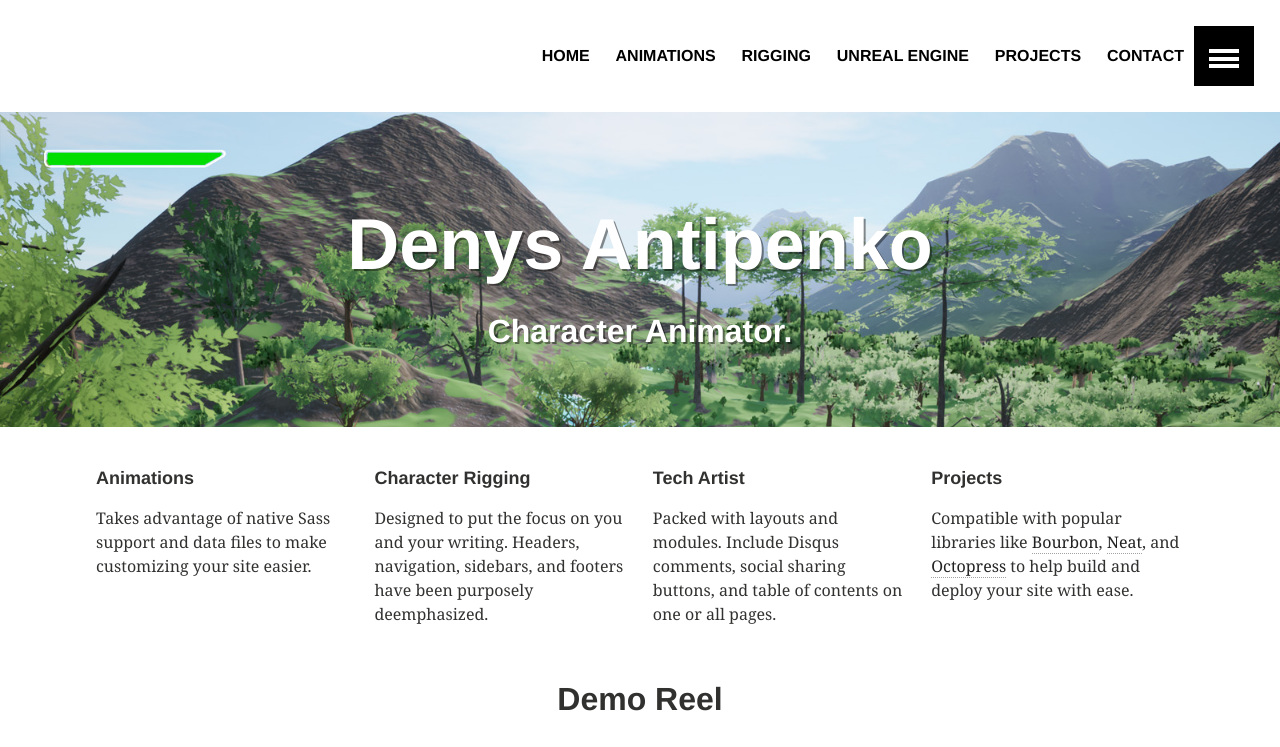
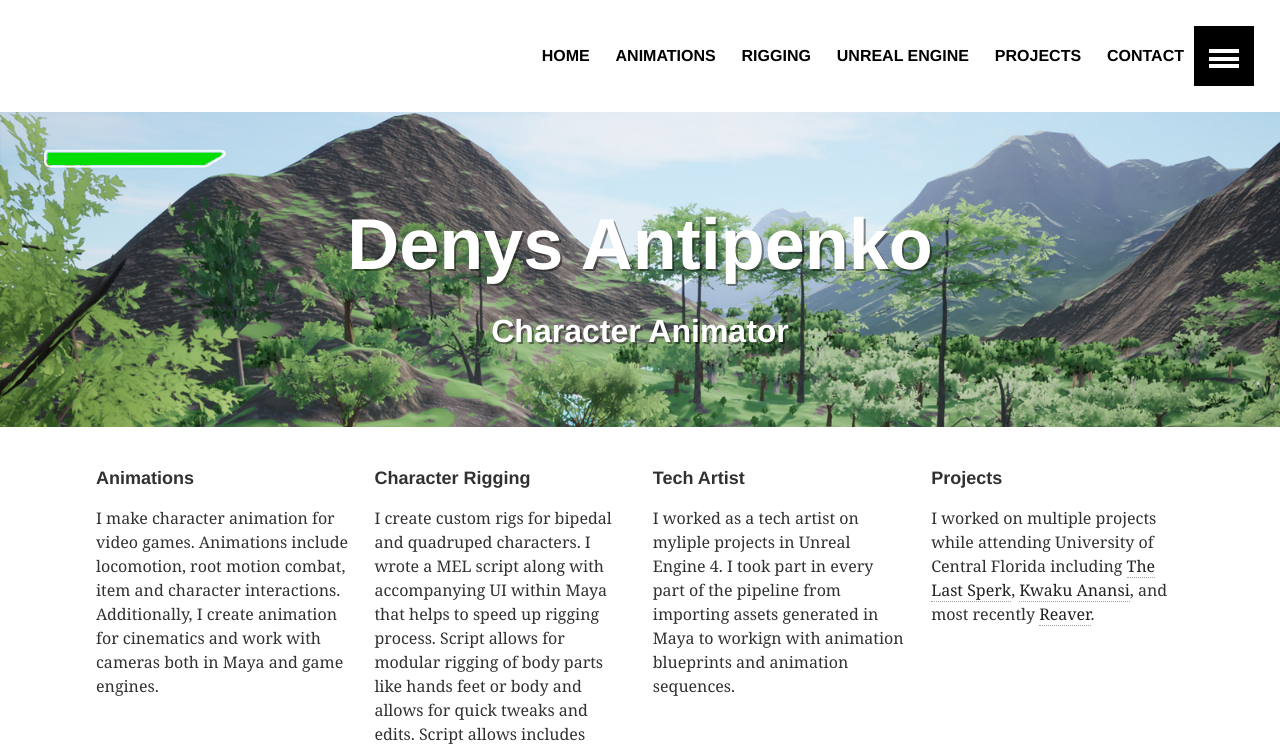
Before and after one commit to Umych/umychweb, a Jekyll site: the page built from index.md, in a window 1280 px wide and 1400 px high. Shown: the top 747 px of the window. Built offline with Jekyll 4.4.1, drawn with Linux system fonts in a browser that asks for light colours; some of the changed text lies outside the part shown; grey boxes are pictures that could not be loaded.

Commit message:
deleted folder posts; created folder animation fo images

```diff
--- a/_config.yml
+++ b/_config.yml
@@ -1,7 +1,7 @@
 # Site wide configuration
 
 title: "Denys Antipenko"
-description: "Character Animator."
+description: "Character Animator"
 logo: 120x120.gif
 teaser: 400x250.gif
 locale: en_US
@@ -29,7 +29,7 @@ owner:
   name: "Denys Antipenko"
   web: "http://umych.com"
   twitter: "umych_sir"
-  bio: "Self taught characrer animator. "
+  bio: "Self taught characrer animator."
   avatar: "bio-photo.jpg" # 160x160 px image for author byline
   # disqus-shortname:
 
--- a/index.md
+++ b/index.md
@@ -9,22 +9,22 @@ image:
 
 <div class="tile">
   <h2 class="post-title">Animations</h2>
-  <p class="post-excerpt">Takes advantage of native Sass support and data files to make customizing your site easier.</p>
+  <p class="post-excerpt">I make character animation for video games. Animations include locomotion, root motion combat, item and character interactions. Additionally, I create animation for cinematics and work with cameras both in Maya and game engines.</p>
 </div><!-- /.tile -->
 
 <div class="tile">
   <h2 class="post-title">Character Rigging</h2>
-  <p class="post-excerpt">Designed to put the focus on you and your writing. Headers, navigation, sidebars, and footers have been purposely deemphasized.</p>
+  <p class="post-excerpt">I create custom rigs for bipedal and quadruped characters. I wrote a MEL script along with accompanying UI within Maya that helps to speed up rigging process. Script allows for modular rigging of body parts like hands feet or body and allows for quick tweaks and edits. Script allows includes IK/FK switch.</p>
 </div><!-- /.tile -->
 
 <div class="tile">
   <h2 class="post-title">Tech Artist</h2>
-  <p class="post-excerpt">Packed with layouts and modules. Include Disqus comments, social sharing buttons, and table of contents on one or all pages.</p>
+  <p class="post-excerpt">I worked as a tech artist on myliple projects in Unreal Engine 4. I took part in every part of the pipeline from importing assets generated in Maya to workign with animation blueprints and animation sequences.</p>
 </div><!-- /.tile -->
 
 <div class="tile">
   <h2 class="post-title">Projects</h2>
-  <p class="post-excerpt">Compatible with popular libraries like <a href="http://bourbon.io">Bourbon</a>, <a href="http://neat.bourbon.io/">Neat</a>, and <a href="http://github.com/octopress/octopress">Octopress</a> to help build and deploy your site with ease.</p>
+  <p class="post-excerpt">I worked on multiple projects while attending University of Central Florida including  <a href="http://www.umych.com/projects/last-spark/">The Last Sperk</a>, <a href="http://www.umych.com/projects/anansi/">Kwaku Anansi</a>, and most recently <a href="http://www.umych.com/projects/reaver/">Reaver</a>.</p>
 </div><!-- /.tile -->
 
 </div><!-- /.tiles -->
```
Also changed, not shown: other parts of index.md (+3 -0 lines), images/projects/sparkCover.png (added), images/unrealEngine/last-spark.jpg (renamed from images/posts/projects/last-spark.jpg), images/unrealEngine/last-spark_teaser.jpg (renamed from images/posts/projects/last-spark_teaser.jpg).
